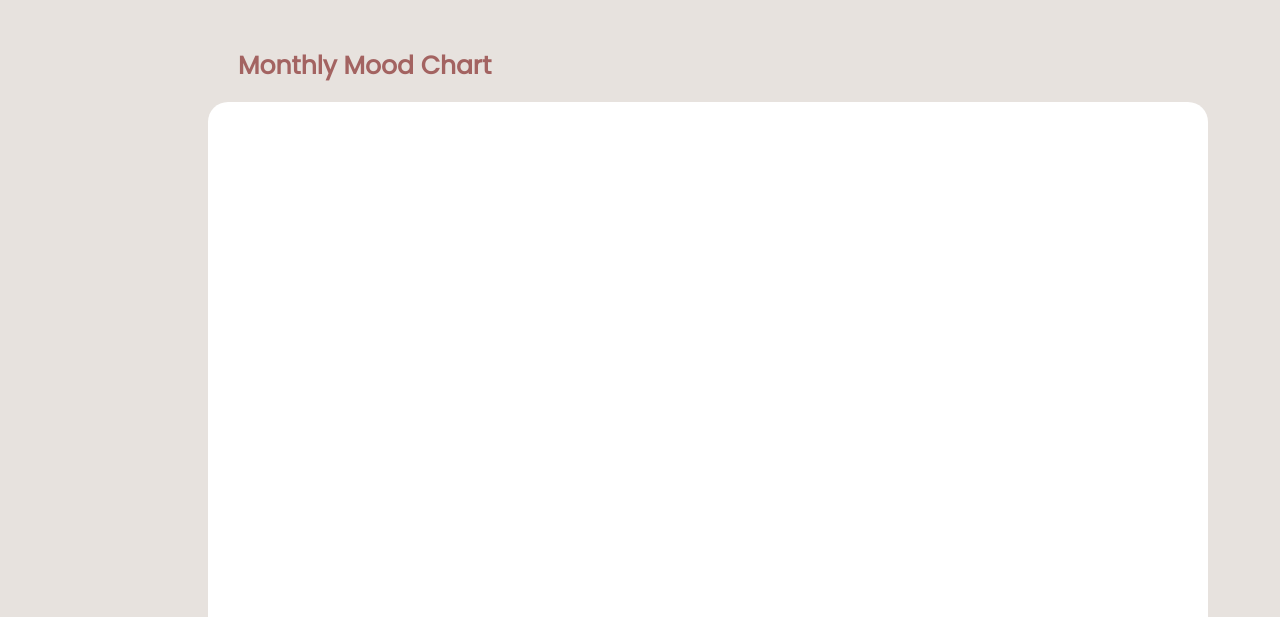
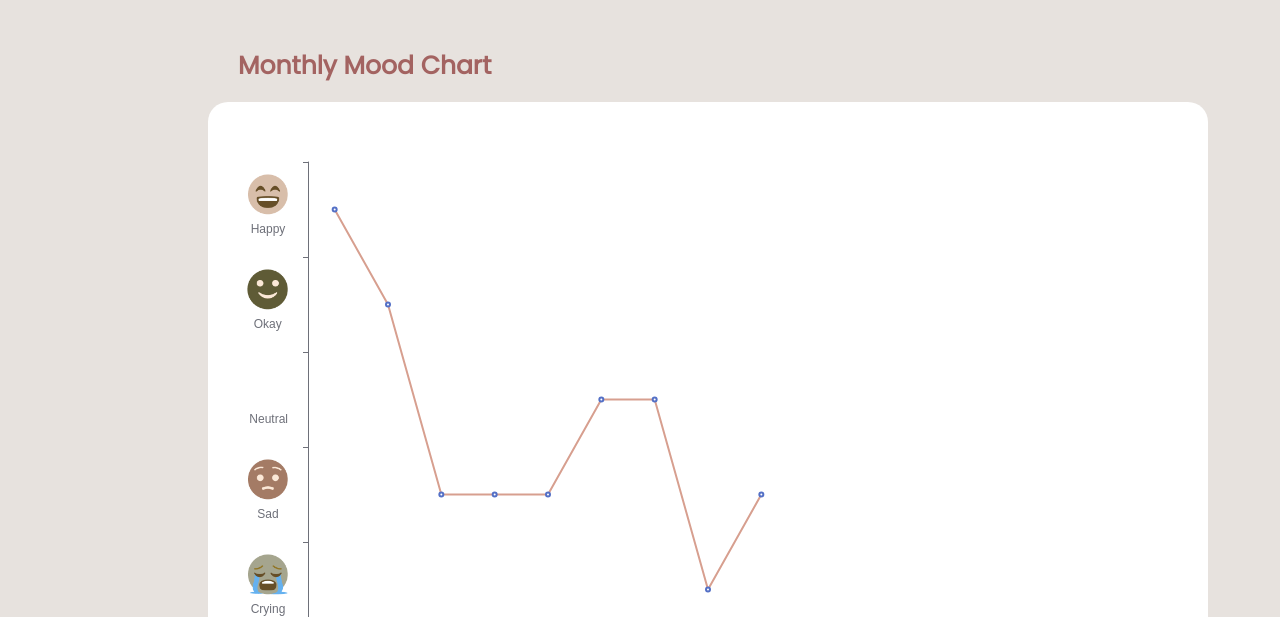
Before and after one commit to tranmimi/Sonria, a plain HTML site: page pages/analytics.html in a window 1280 px wide. Shown: the part 183-800 px from the top of the page. Drawn offline with nearby package versions, Linux system fonts and the light colour scheme.

Commit message:
Update analytics.html

```diff
--- a/pages/analytics.html
+++ b/pages/analytics.html
@@ -7,7 +7,8 @@
   <!-- CSS link -->
   <link href="../css/analytics.css" rel="stylesheet">
   <!-- JS link as well as link to chart.js -->
-  <script src="https://cdnjs.cloudflare.com/ajax/libs/Chart.js/2.9.4/Chart.js"></script>
+  <script src="https://cdn.jsdelivr.net/npm/echarts@5.4.2/dist/echarts.min.js">
+  </script>
   <meta name="viewport" content="width=device-width, initial-scale=1.0">
   <meta http-equiv="X-UA-Compatible" content="ie=edge">
   <title>Analytics</title>
```
